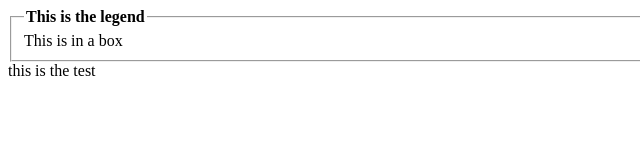
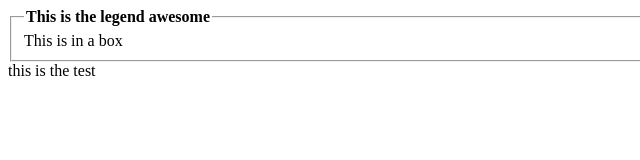
Before and after one commit to ostcnw/gg, a plain HTML site: page index.html in a window 1280 px wide. Shown: the full height of the page, 0-640 px from the left. Drawn offline with Linux system fonts and the light colour scheme.

Commit message:
Small Changes

```diff
--- a/index.html
+++ b/index.html
@@ -8,7 +8,7 @@
     <fieldset>
         <legend>
             <strong>
-                This is the legend
+                This is the legend awesome
             </strong>
         </legend>
         This is in a box
```
